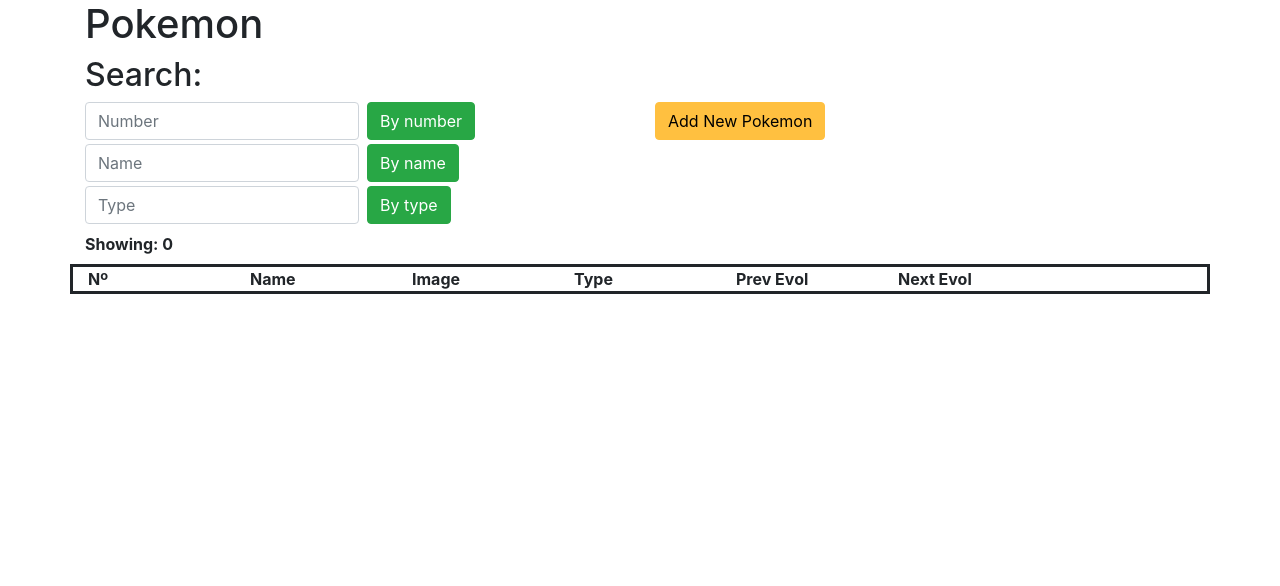
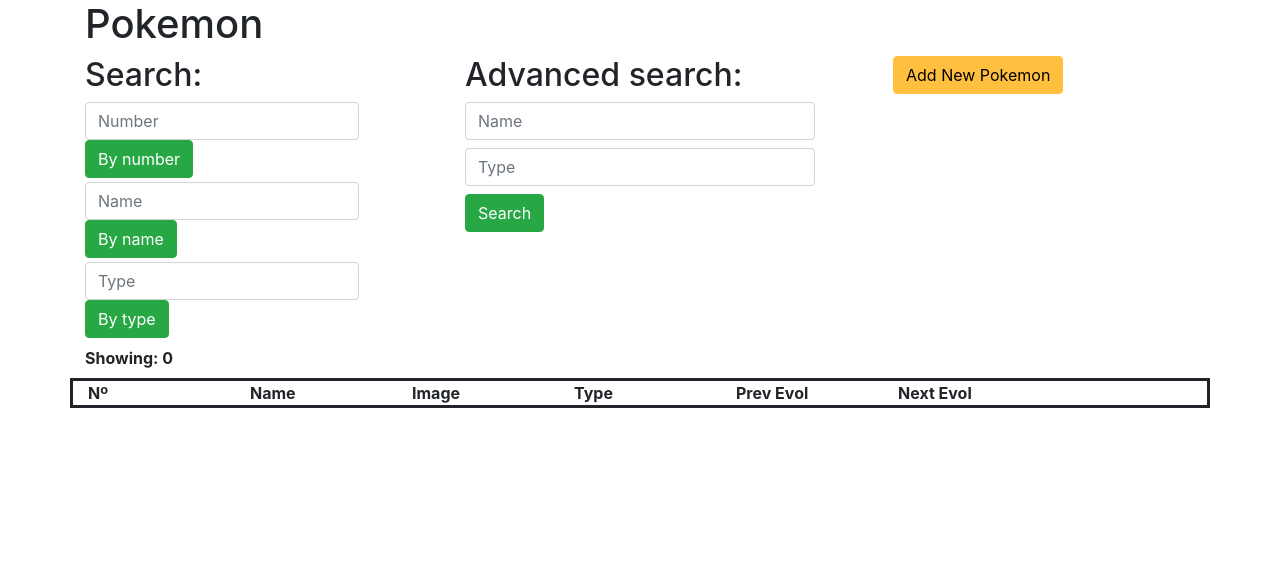
Before and after one commit to dcabezas98/DAI, a Flask app: page /pokemon in a window 1280 px wide. Shown: the part 74-660 px from the top of the page. Run offline with Flask 2, Linux system fonts and the light colour scheme; data that the repository does not hold is empty; some libraries are stand-ins or nearby versions.

Commit message:
P4 terminada

```diff
--- a/P4/app/app.py
+++ b/P4/app/app.py
@@ -37,6 +37,18 @@ def pokemon():
 
     return render_template('pokemon.html',n=len(lista_pokemons),lista=lista_pokemons)
 
+@app.route('/pokemon/adv', methods=['POST'])
+def pokemon_adv():
+
+    name=request.form['name']
+    typ=request.form['type']
+
+    pokemons=db.samples_pokemon.find({'name':{"$regex":request.form['name'],"$options":'i'}, 'type':{"$regex":request.form['type'],"$options":'i'}}).sort('id')
+
+    lista_pokemons = [{k:p[k] for k in ("num","name","img","type","prev_evolution","next_evolution") if k in p} for p in pokemons]
+
+    return render_template('pokemon.html',n=len(lista_pokemons),lista=lista_pokemons)
+
 # Crea una lista desde un string
 def stripList(l):
     l=l.replace('[','').replace(']','').replace(' ','').replace("'","")
@@ -58,6 +70,8 @@ def editPkmn(num):
 
     if request.method=='POST':
         n=request.form['num']
+        if len(n)<3:
+                n='0'*(3-len(n))+n
         name=request.form['name']
         img=request.form['img']
         typ=stripList(request.form['type'])
@@ -85,7 +99,6 @@ def editPkmn(num):
 
 @app.route('/pokemon/add', methods=['GET','POST'])
 def addPkmn():
-
     if request.method=='POST':
         n=request.form['num']
         if len(n)<3:
@@ -97,8 +110,7 @@ def addPkmn():
         nex=stripDictList(request.form['next'])
         # No se puede pisar el número de otro pokemon
         if db.samples_pokemon.find({'id':int(n)}).count()==0:
-            db.samples_pokemon.insert({'name':name,
-                                                   'id':int(n), 'img':img,
+            db.samples_pokemon.insert({'name':name,'id':int(n), 'img':img,
                                                    'num':n, 'type':typ,
                                                    'prev_evolution':prev,
                                                    'next_evolution':nex})
--- a/P4/app/templates/addPkmn.html
+++ b/P4/app/templates/addPkmn.html
@@ -26,7 +26,7 @@
     </div>
     <div class="col-md-4">
       Preview image:
-      <img src="" id="imgPrev"></img>
+      <img src="http://www.serebii.net/pokemongo/pokemon/001.png" id="imgPrev" width="200" height="200"></img>
     </div>
   </div>
   {% endblock %}
--- a/P4/app/templates/editPkmn.html
+++ b/P4/app/templates/editPkmn.html
@@ -27,7 +27,7 @@
     </div>
     <div class="col-md-4">
       Preview image:
-      <img src="{{pok['img']}}" id="imgPrev"></img>
+      <img src="{{pok['img']}}" id="imgPrev" width="200" height="200"></img>
     </div>
   </div>
   {% endblock %}
--- a/P4/app/templates/pokemon.html
+++ b/P4/app/templates/pokemon.html
@@ -5,10 +5,9 @@
 {% endblock %}
 
 {% block search %}
-<h2>Search:</h2>
-
 <div class="row">
-    <div class="col">
+    <div class="col-md-4">
+    <h2>Search:</h2>
 <form class="form-inline mb-1 mt-4 mt-md-0" method="POST" action="/pokemon">
 <input name="num" class="form-control mr-sm-2" type="number" placeholder="Number">
 <button class="btn btn-success mr-sm-2" type="submit">By number</button>
@@ -24,8 +23,17 @@
 <button class="btn btn-success mr-sm-2" type="submit">By type</button>
 </form>
 </div>
-<div class="col">
-    <a class="btn btn" id="saveBtn" href="/pokemon/add">Add New Pokemon</a></div>
+<div class="col-md-4">
+    <h2>Advanced search:</h2>
+    <form class="form mb-1 mt-0" method="POST" action="/pokemon/adv">
+        <input name="name" class="form-control mt-2" type="text" placeholder="Name">
+        <input name="type" class="form-control mt-2" type="text" placeholder="Type">
+    <button class="btn btn-success mt-2" type="submit">Search</button>
+    </form>
+</div>
+<div class="col-md-2 ml-4">
+    <a class="btn btn ml-4" id="saveBtn" href="/pokemon/add">Add New Pokemon</a>
+</div>
 </div>
 {% endblock %}
 
@@ -44,7 +52,7 @@
 <div class="row" id="instance">
     <div class="col">{{pok['num']}}</div>
     <div class="col">{{pok['name']}}</div>
-    <div class="col"><img src="{{pok['img']}}"></img></div>
+    <div class="col"><img src="{{pok['img']}}" width="120" height="120"></img></div>
     <div class="col">
         {% for t in pok['type'] %}
         {{t}}<br/>
```
